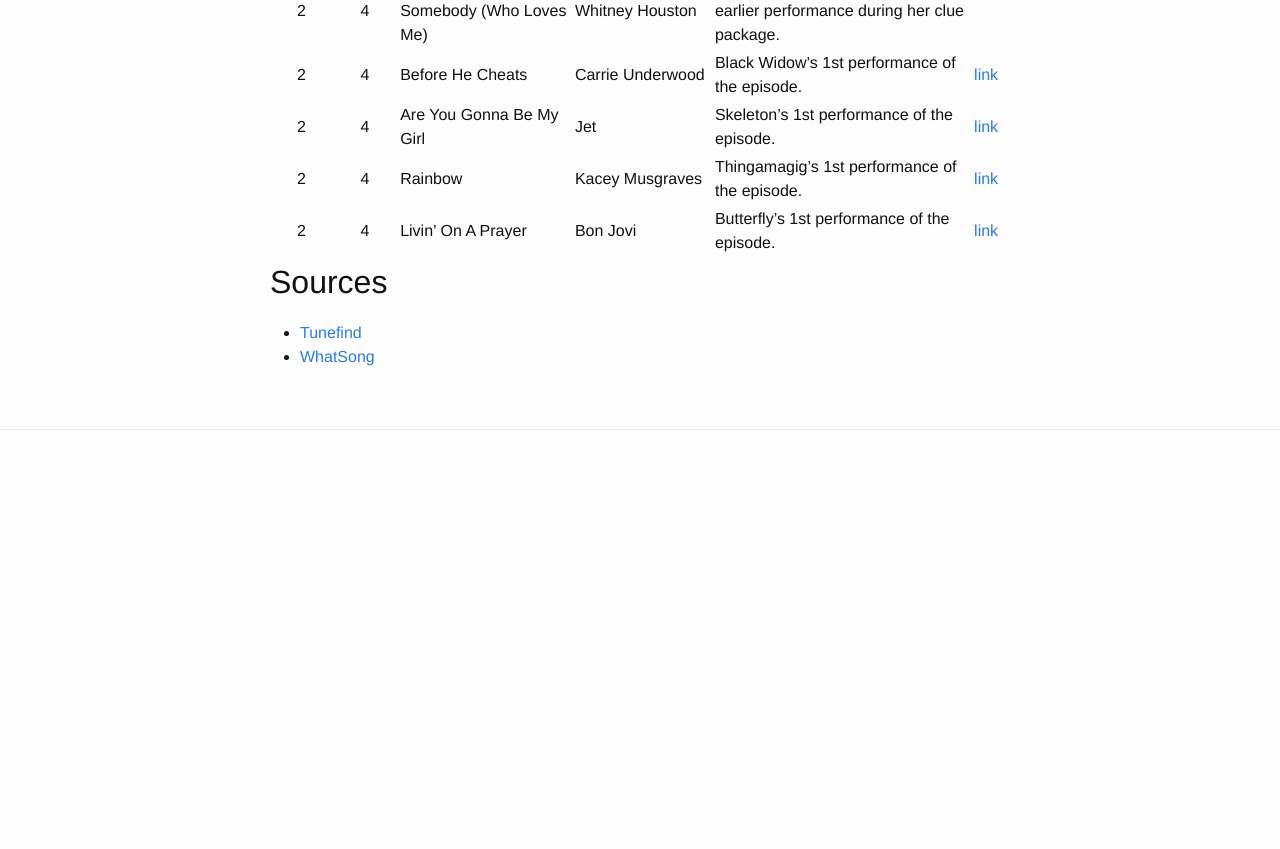
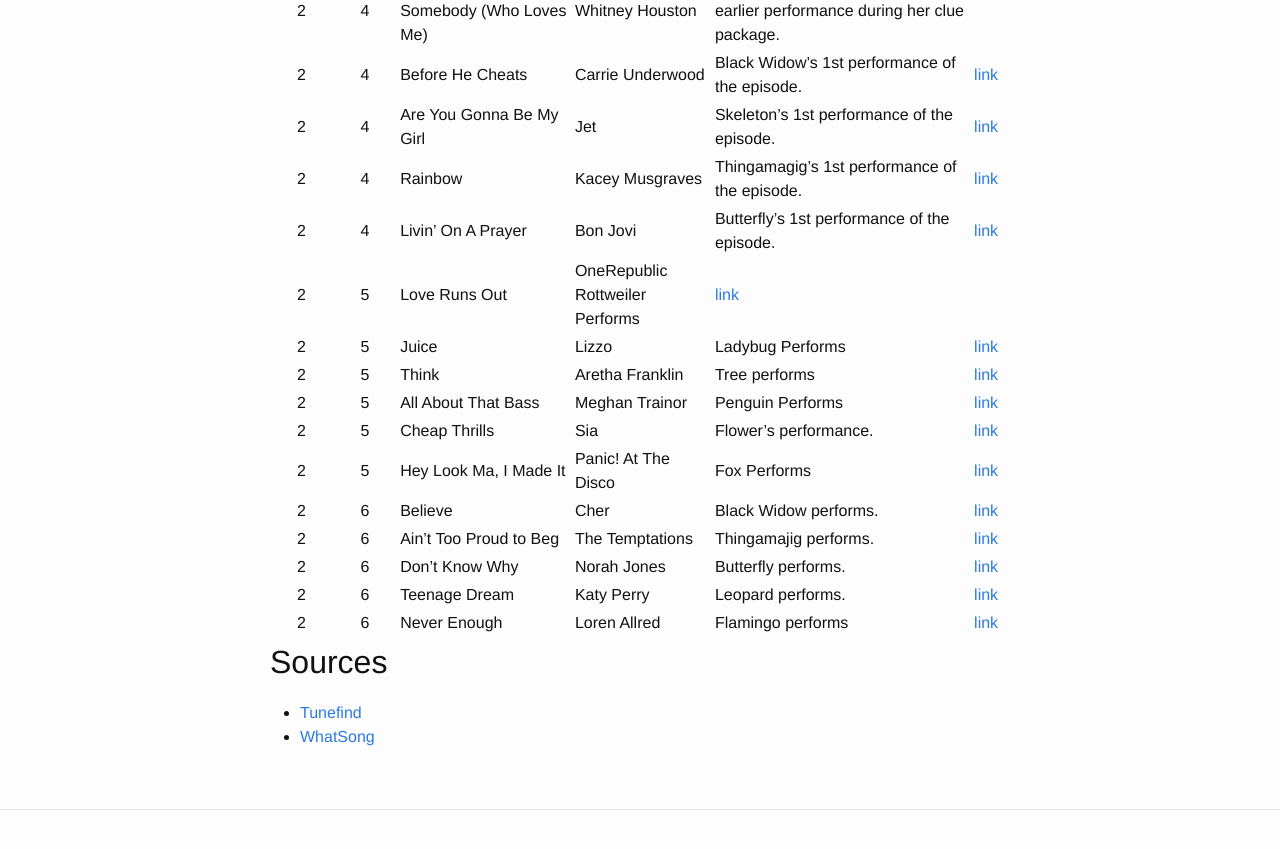
Before and after one commit to roclar/roclar.github.io, a Jekyll site: the page built from MaskedSingerSongs.md, in a window 1280 px wide and 900 px high, scrolled down 6123 px. Shown: the top 849 px of the window. Built offline with Jekyll 4.4.1, drawn with Linux system fonts in a browser that asks for light colours; before the commit the page ends 6643 px from its top, so only the background shows below that.

Commit message:
Added season 2 episode 5/6 list

```diff
--- a/MaskedSingerSongs.md
+++ b/MaskedSingerSongs.md
@@ -135,6 +135,17 @@
 | 2 | 4 | Are You Gonna Be My Girl | Jet | Skeleton's 1st performance of the episode. | [link](https://www.youtube.com/watch?v=IpqYoU1S9TY&list=PLz9NWt_Q83CldZYtYZ-W0mt6QU7AMZkMt&index=28) |
 | 2 | 4 | Rainbow | Kacey Musgraves | Thingamagig's 1st performance of the episode. | [link](https://www.youtube.com/watch?v=nWt2ucSOYFg&list=PLz9NWt_Q83CldZYtYZ-W0mt6QU7AMZkMt&index=29) |
 | 2 | 4 | Livin' On A Prayer | Bon Jovi | Butterfly's 1st performance of the episode. | [link](https://www.youtube.com/watch?v=R6RZ_CU9a2o&list=PLz9NWt_Q83CldZYtYZ-W0mt6QU7AMZkMt&index=30) |
+| 2 | 5 | Love Runs Out | OneRepublic Rottweiler Performs | [link](https://www.youtube.com/watch?v=BCv984kLD5I&list=PLz9NWt_Q83CldZYtYZ-W0mt6QU7AMZkMt&index=31) |
+| 2 | 5 | Juice | Lizzo | Ladybug Performs | [link](https://www.youtube.com/watch?v=z2BOcn0wnHk&list=PLz9NWt_Q83CldZYtYZ-W0mt6QU7AMZkMt&index=32) |
+| 2 | 5 | Think | Aretha Franklin | Tree performs | [link](https://www.youtube.com/watch?v=7tLLyYwNJho&list=PLz9NWt_Q83CldZYtYZ-W0mt6QU7AMZkMt&index=34) |
+| 2 | 5 | All About That Bass | Meghan Trainor | Penguin Performs | [link](https://www.youtube.com/watch?v=8lzJlkpB9JQ&list=PLz9NWt_Q83CldZYtYZ-W0mt6QU7AMZkMt&index=35) |
+| 2 | 5 | Cheap Thrills | Sia | Flower's performance. | [link](https://www.youtube.com/watch?v=q1vCIZHjzMA&list=PLz9NWt_Q83CldZYtYZ-W0mt6QU7AMZkMt&index=33) |
+| 2 | 5 | Hey Look Ma, I Made It | Panic! At The Disco | Fox Performs | [link](https://www.youtube.com/watch?v=ywDPlELYiMQ&list=PLz9NWt_Q83CldZYtYZ-W0mt6QU7AMZkMt&index=36) |
+| 2 | 6 | Believe | Cher | Black Widow performs. | [link](https://www.youtube.com/watch?v=X5NPItvLFe4&list=PLz9NWt_Q83CldZYtYZ-W0mt6QU7AMZkMt&index=40) |
+| 2 | 6 | Ain't Too Proud to Beg | The Temptations | Thingamajig performs. | [link](https://www.youtube.com/watch?v=Q7Cg64fRCkg&list=PLz9NWt_Q83CldZYtYZ-W0mt6QU7AMZkMt&index=37) |
+| 2 | 6 | Don't Know Why | Norah Jones | Butterfly performs. | [link](https://www.youtube.com/watch?v=XtaOhmzpanQ&list=PLz9NWt_Q83CldZYtYZ-W0mt6QU7AMZkMt&index=38) |
+| 2 | 6 | Teenage Dream | Katy Perry | Leopard performs. | [link](https://www.youtube.com/watch?v=zJaR5hbHPpo&list=PLz9NWt_Q83CldZYtYZ-W0mt6QU7AMZkMt&index=39) |
+| 2 | 6 | Never Enough | Loren Allred | Flamingo performs | [link](https://www.youtube.com/watch?v=wrU0VgCGhMQ&list=PLz9NWt_Q83CldZYtYZ-W0mt6QU7AMZkMt&index=41) |
 
 ## Sources
 
```
